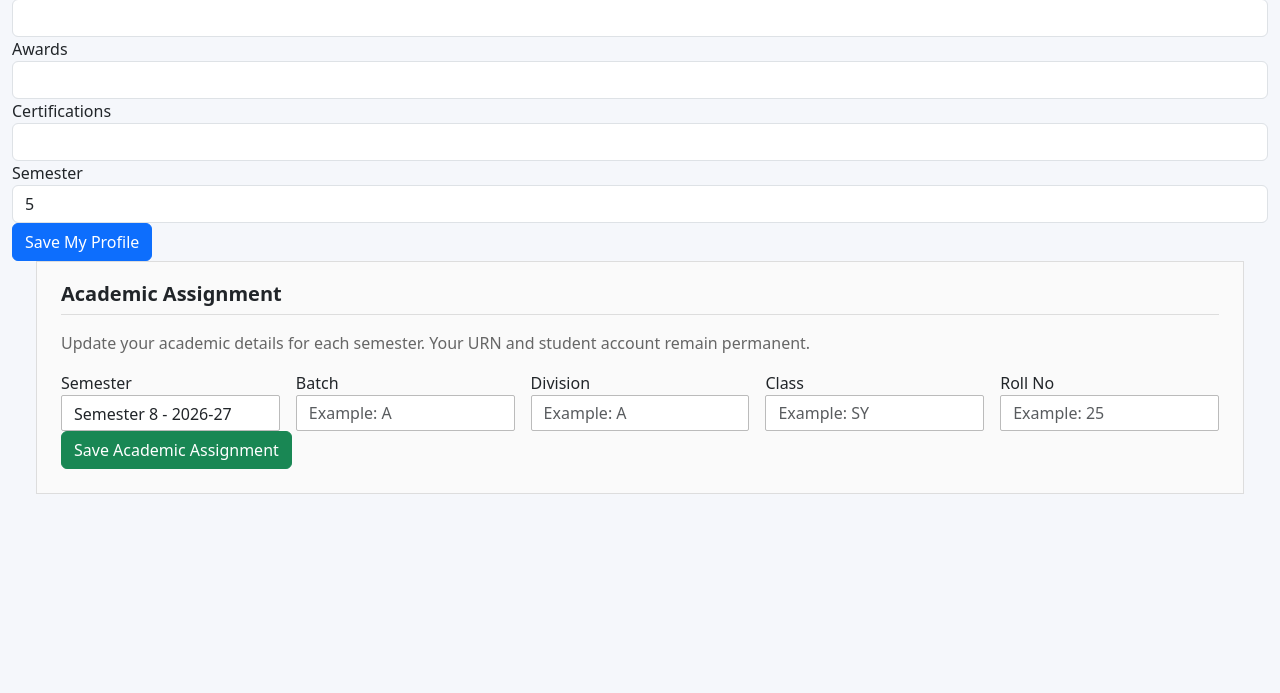
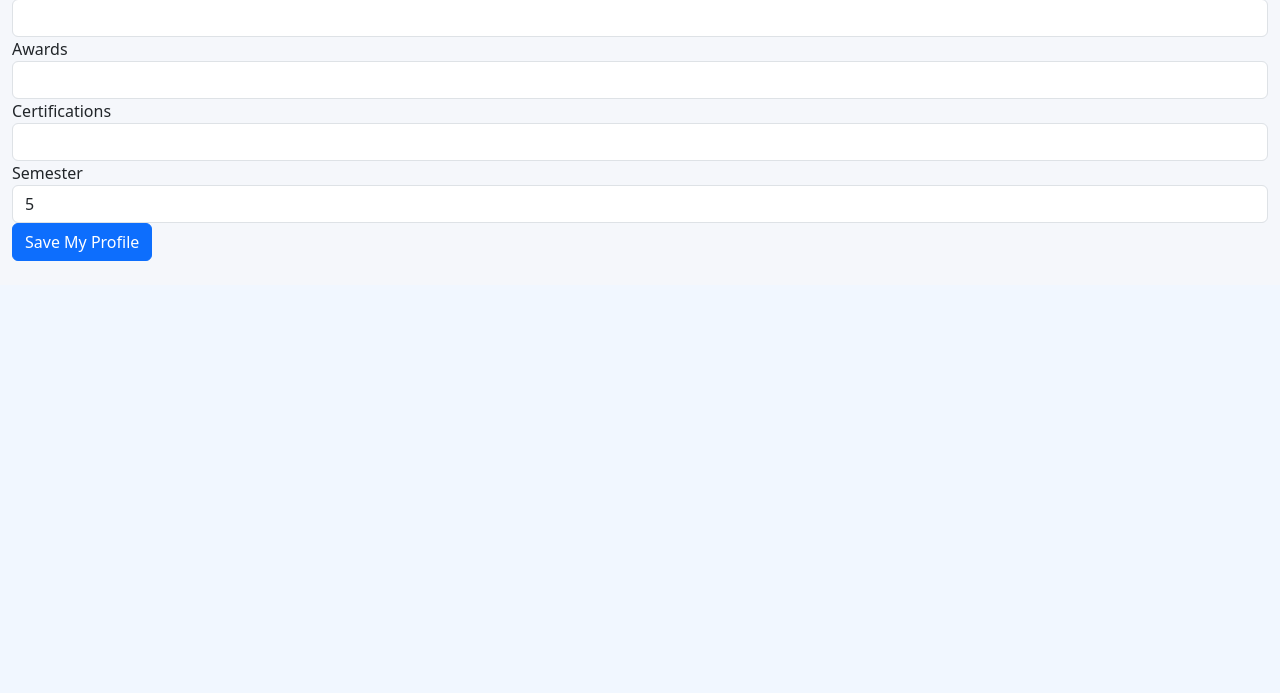
Before and after one commit to Dp43244324/mentee-management-system, a Flask app: page /student in a window 1280 px wide. Shown: the part 1142-1835 px from the top of the page. After the commit the page ends 1403 px from the top, so only its background shows below. Run offline with Flask 3, Linux system fonts and the light colour scheme; the visitor is signed in with stand-in values (Sample User, id 1); data comes from the database, SQL or seed files in the repository; data that the repository does not hold is empty; some libraries are stand-ins or nearby versions.

Commit message:
Update mentee profile layout

```diff
--- a/templates/student_dashboard.html
+++ b/templates/student_dashboard.html
@@ -21,7 +21,7 @@
   </ul>
 
   <div class="tab-content dashboard-content" id="studentTabsContent">
-  <!-- PROFILE -->
+<!-- PROFILE -->
 <div class="tab-pane fade show active" id="profile-pane" role="tabpanel" tabindex="0">
 
   <form method="post" action="{{url_for('student_profile')}}" class="profile-panel">
@@ -30,7 +30,7 @@
 
     <div class="profile-grid">
 
-      <!-- ROW 1 -->
+      <!-- ROW 1: URN | Name | Batch | Class -->
 
       <div class="field">
         <label>URN</label>
@@ -62,7 +62,7 @@
       </div>
 
 
-      <!-- ROW 2 -->
+      <!-- ROW 2: Division | Roll No | Address | Mobile -->
 
       <div class="field">
         <label>Division</label>
@@ -94,7 +94,7 @@
       </div>
 
 
-      <!-- ROW 3 -->
+      <!-- ROW 3: Parent Name | Parent Mobile | Hobbies | SSC Medium -->
 
       <div class="field">
         <label>Parent Name</label>
@@ -125,7 +125,7 @@
       </div>
 
 
-      <!-- ROW 4 -->
+      <!-- ROW 4: HSC Medium | SSC Marks | HSC Marks | Awards -->
 
       <div class="field">
         <label>HSC Medium</label>
@@ -156,7 +156,7 @@
       </div>
 
 
-      <!-- ROW 5 -->
+      <!-- ROW 5: Certifications | Semester -->
 
       <div class="field">
         <label>Certifications</label>
@@ -168,16 +168,20 @@
       <div class="field">
         <label>Semester</label>
         <select name="term_id" class="form-control" required>
+
           {% for t in terms %}
             {% if t.semester in [4, 5] %}
+
               <option value="{{t.term_id}}"
                 {% if assignment and assignment.term_id == t.term_id %}
                   selected
                 {% endif %}>
                 {{t.semester}}
               </option>
+
             {% endif %}
           {% endfor %}
+
         </select>
       </div>
 
@@ -190,102 +194,6 @@
     </div>
 
   </form>
-
-</div>
-
-
-  <!-- ACADEMIC ASSIGNMENT -->
-  <div class="academic-assignment-panel">
-
-    <h4 class="profile-section-title">Academic Assignment</h4>
-
-    <p class="academic-help">
-      Update your academic details for each semester. Your URN and student
-      account remain permanent.
-    </p>
-
-    <form method="post"
-          action="{{url_for('student_academic_assignment')}}"
-          class="academic-assignment-form">
-
-      <div class="assignment-grid">
-
-        <div class="field">
-          <label>Semester</label>
-
-          <select name="term_id"
-                  class="form-control"
-                  required>
-
-            {% for t in terms %}
-              <option value="{{t.term_id}}"
-                {% if assignment and assignment.term_id == t.term_id %}
-                  selected
-                {% endif %}>
-                Semester {{t.semester}} - {{t.academic_year}}
-              </option>
-            {% endfor %}
-
-          </select>
-        </div>
-
-
-        <div class="field">
-          <label>Batch</label>
-
-          <input type="text"
-                 name="batch"
-                 class="form-control"
-                 value="{{assignment.batch if assignment else ''}}"
-                 placeholder="Example: A"
-                 required>
-        </div>
-
-
-        <div class="field">
-          <label>Division</label>
-
-          <input type="text"
-                 name="division"
-                 class="form-control"
-                 value="{{assignment.division if assignment else ''}}"
-                 placeholder="Example: A"
-                 required>
-        </div>
-
-
-        <div class="field">
-          <label>Class</label>
-
-          <input type="text"
-                 name="class_name"
-                 class="form-control"
-                 value="{{assignment.class_name if assignment else ''}}"
-                 placeholder="Example: SY">
-        </div>
-
-
-        <div class="field">
-          <label>Roll No</label>
-
-          <input type="text"
-                 name="roll_no"
-                 class="form-control"
-                 value="{{assignment.roll_no if assignment else ''}}"
-                 placeholder="Example: 25">
-        </div>
-
-      </div>
-
-      <div class="profile-actions">
-        <button type="submit" class="btn btn-success">
-          Save Academic Assignment
-        </button>
-      </div>
-
-    </form>
-
-  </div>
 
 </div>
 
```
